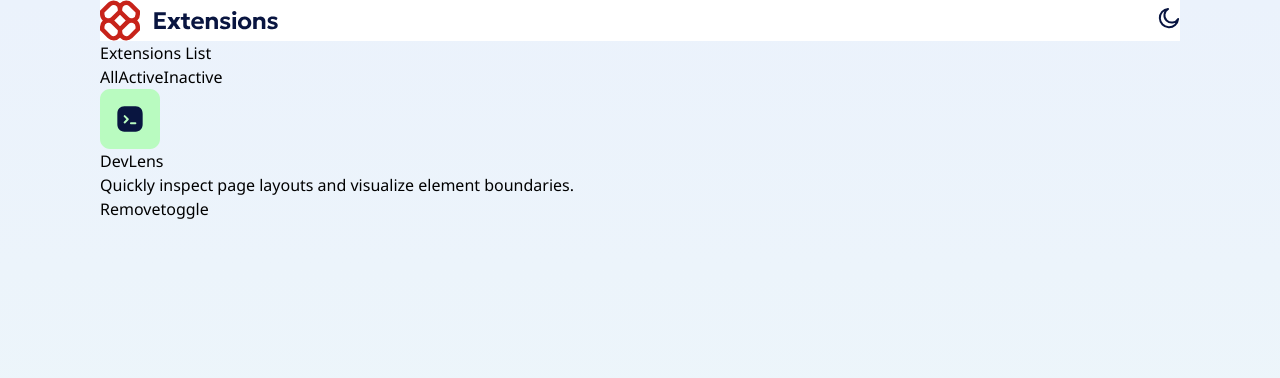
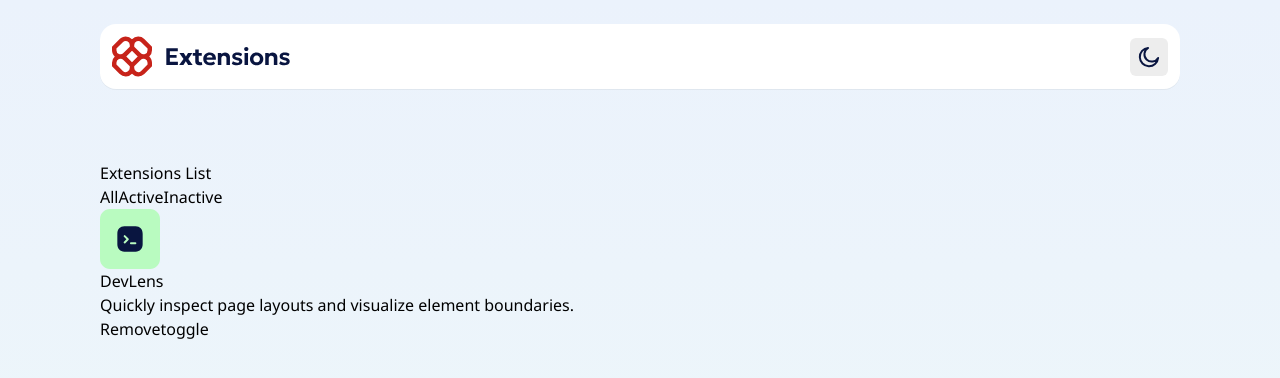
Before and after one commit to NitiemaAllassane/extentions-manager, a React (Vite) app: page / in a window 1280 px wide. Shown: the top 378 px of the page. Built offline with nearby package versions, Linux system fonts and the light colour scheme; a web font is replaced by a local one.

Commit message:
Add: (Add Header component style and layout)

```diff
--- a/src/App.tsx
+++ b/src/App.tsx
@@ -9,6 +9,7 @@ function App() {
       <main className="bg-main-light min-h-dvh">
         <Header  />
 
+        <section className="mt-24">
           <div className="container">
             <div>
               <Navigation  />
@@ -17,6 +18,7 @@ function App() {
               <ExtensionCard  />
             </div>
           </div>
+        </section>
       </main>
     </>
   )
--- a/src/components/Header.tsx
+++ b/src/components/Header.tsx
@@ -5,8 +5,8 @@ import appLogo from "../assets/images/logo.svg"
 export default function Header() {
 
     return (
-        <header>
-            <div className="container bg-white">
+        <header className="sticky top-6">
+            <div className="container bg-white p-3 rounded-2xl shadow-2xs">
                 <div className="flex items-center justify-between">
                     <picture>
                         <img src={appLogo} alt="App Principal Logo" />
--- a/src/components/ThemeSwitcher.tsx
+++ b/src/components/ThemeSwitcher.tsx
@@ -3,7 +3,7 @@ import moonIcon from '../assets/images/icon-moon.svg';
 
 function ThemeSwitcher() {
     return (
-        <button>
+        <button className='bg-neutral-100 p-2 rounded-md cursor-pointer'>
             <img src={moonIcon} alt="Moon Icon" />
         </button>
     )
```
Lines whose indentation alone changed are shown as unchanged.
